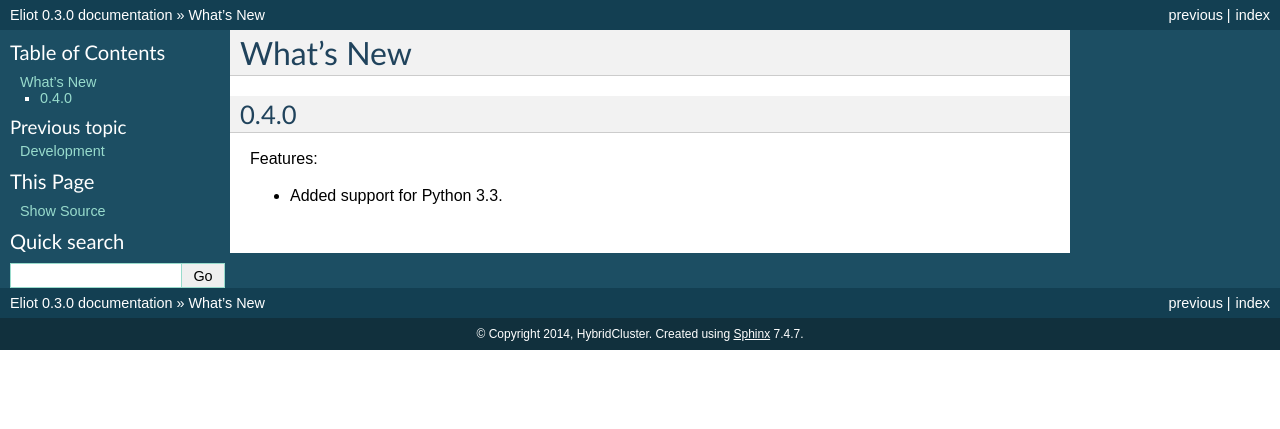
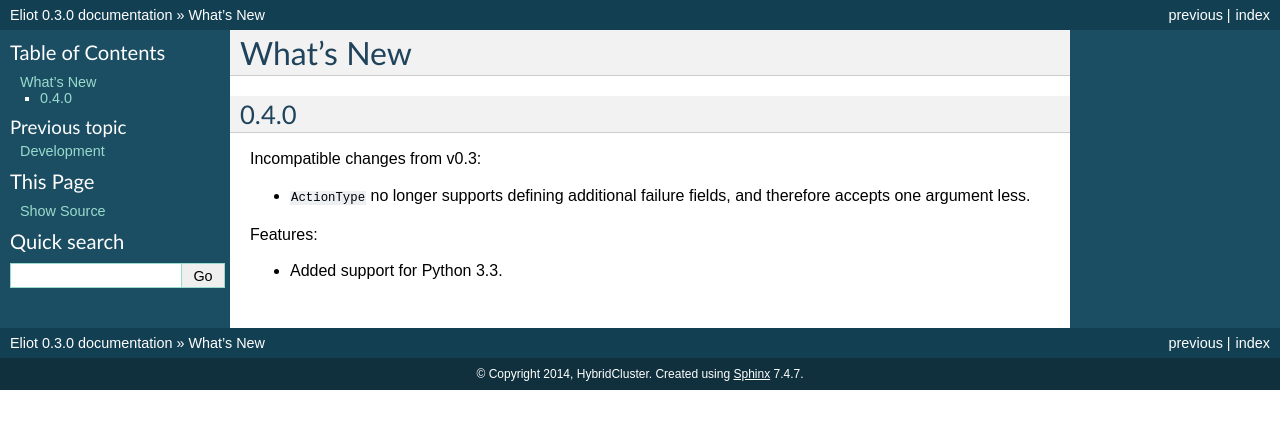
Before and after one commit to itamarst/eliot, a Sphinx documentation site: the page built from docs/source/news.rst, in a window 1280 px wide. Shown: the top 429 px of the page. Built offline with Sphinx 7.4.7, drawn with Linux system fonts in a browser that asks for light colours.

Commit message:
News entry.

```diff
--- a/docs/source/news.rst
+++ b/docs/source/news.rst
@@ -4,6 +4,10 @@ What's New
 0.4.0
 ^^^^^
 
+Incompatible changes from v0.3:
+
+* ``ActionType`` no longer supports defining additional failure fields, and therefore accepts one argument less.
+
 Features:
 
 * Added support for Python 3.3.
```
